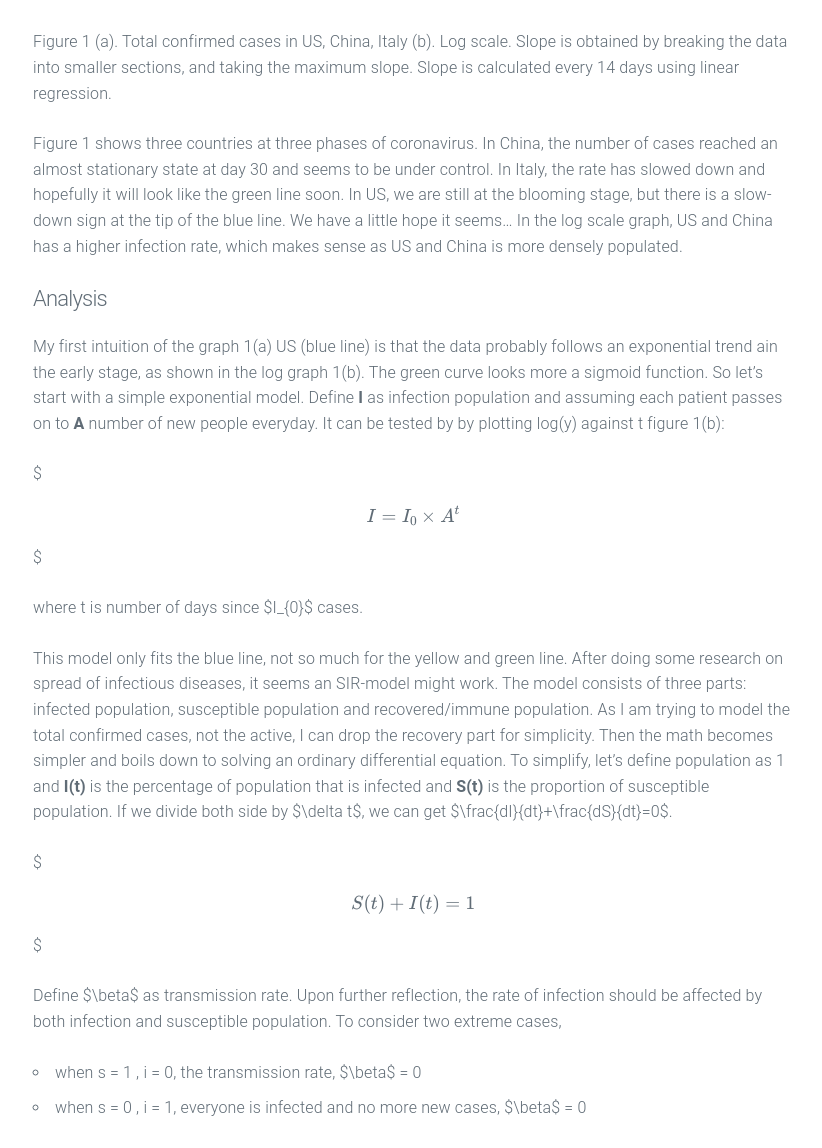
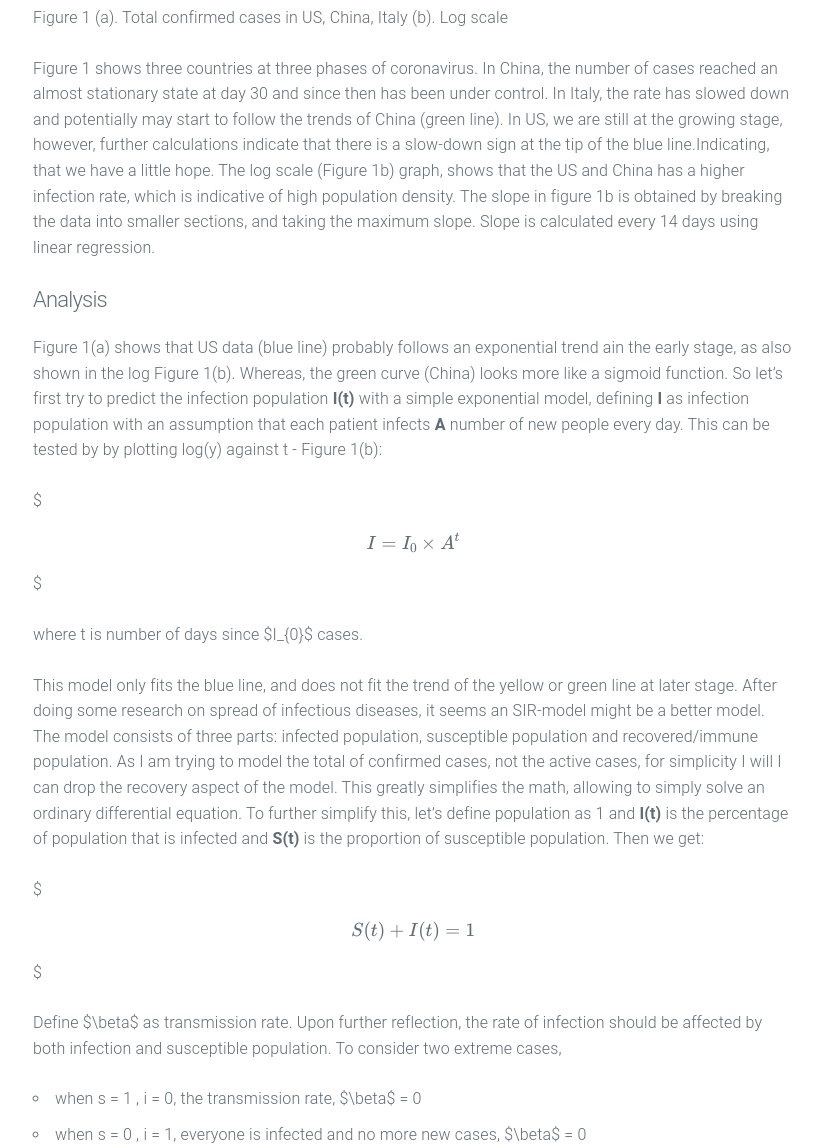
Before and after one commit to mumuxi15/mumuxi15.github.io, a Jekyll site: the page built from _posts/2020-03-14-virus.md, in a window 1280 px wide and 1400 px high, scrolled down 2373 px. Shown: the part 252-1400 px from the top of the window, without its empty margins (227-1049 px from the left). Built offline with Jekyll 4.4.1, drawn with Linux system fonts in a browser that asks for light colours; formulas are drawn with MathJax 3; some of the changed text lies outside the part shown; grey boxes are pictures that could not be loaded.

Commit message:
update virus blog

````diff
--- a/_posts/2020-03-14-virus.md
+++ b/_posts/2020-03-14-virus.md
@@ -10,9 +10,7 @@
 
 Updates on 3.31
 
-It has almost been a month since the quarantine started here in New York. Things have changed dramatically since I started this blog in early Feb. I started this blog because I was frustrated at not being able to easily find a single number that could tell me the total number of cases. Now google seems to have fixed that and there are more websites presenting decent nicely looking tables that are easy to scrape.
-
-Attached is my code, if you would like to try. The output format is json.
+In New York, almost a month has passed since the start of the quarantine. In this time huge changes have occurred since I first started this blog in early February. My initial goal was to create a source that would collect total number of cases worldwide since the most updated information was not easily available to the public. However, the current situation has now changed, and there are more reliable resources that are documenting the spread of COVID-19 and disseminating the research in clear graphs. However, if you like to try my code, I have presensted it below (output is in json format).
 
 ```python
 from bs4 import BeautifulSoup
@@ -74,21 +72,23 @@
 
 
 
-While coronavirus in China seems to be under control, here in US, it is just starting to go wild. The number of confirmed cases in US on March 31st is about 188,530 and some officials predict up to [240,000 death](https://www.theguardian.com/world/2020/mar/31/donald-trump-coronavirus-briefing-painful-us-deaths)
+While coronavirus in China seems to be under control, here in US, the number of infected individuals are only beginning to drastically rise. As of March 31st, the number of confirmed cases in US on March 31st is about 188,530 and some officials predict up to [240,000 deaths](https://www.theguardian.com/world/2020/mar/31/donald-trump-coronavirus-briefing-painful-us-deaths)
 
-∑(っ°Д °;)っ
+
 
 <img src="https://live.staticflickr.com/65535/49726316521_3e2a294821_c.jpg" width="800" alt="corona_tot">
 
-Figure 1 (a). Total confirmed cases in US, China, Italy   (b). Log scale. Slope is obtained by breaking the data into smaller sections, and taking the maximum slope. Slope is calculated every 14 days using linear regression.
+Figure 1 (a). Total confirmed cases in US, China, Italy                                             (b). Log scale
 
-Figure 1 shows three countries at three phases of coronavirus. In China, the number of cases reached an almost stationary state at day 30 and seems to be under control. In Italy, the rate has slowed down and hopefully it will look like the green line soon. In US, we are still at the blooming stage, but there is a slow-down sign at the tip of the blue line. We have a little hope it seems... In the log scale graph, US and China has a higher infection rate, which makes sense as US and China is more densely populated.
+
+
+Figure 1 shows three countries at three phases of coronavirus. In China, the number of cases reached an almost stationary state at day 30 and since then has been under control. In Italy, the rate has slowed down and potentially may start to follow the trends of China (green line). In US, we are still at the growing stage, however, further calculations indicate that there is a slow-down sign at the tip of the blue line.Indicating, that we have a little hope. The log scale (Figure 1b) graph, shows that the US and China has a higher infection rate, which is indicative of high population density. The slope in figure 1b is obtained by breaking the data into smaller sections, and taking the maximum slope. Slope is calculated every 14 days using linear regression.
 
 
 
 #### Analysis
 
-My first intuition of the graph 1(a) US (blue line) is that the data probably follows an exponential trend ain the early stage, as shown in the log graph 1(b). The green curve looks more a sigmoid function. So let's start with a simple exponential model. Define **I** as infection population and assuming each patient passes on to **A** number of new people everyday. It can be tested by by plotting log(y) against t figure 1(b):
+Figure 1(a) shows that US data (blue line) probably follows an exponential trend ain the early stage, as also shown in the log Figure 1(b). Whereas, the green curve (China) looks more like a sigmoid function. So let's first try to predict the infection population **I(t)** with a simple exponential model, defining **I** as infection population with an assumption that each patient infects **A** number of new people every day. This can be tested by by plotting log(y) against t - Figure 1(b):
 
 $
 \begin{equation} \label{0}
@@ -98,7 +98,7 @@
 
 where t is number of days since $I_{0}$ cases.
 
-This model only fits the blue line, not so much for the yellow and green line. After doing some research on spread of infectious diseases, it seems an SIR-model might work. The model consists of three parts: infected population, susceptible population and recovered/immune population. As I am trying to model the total confirmed cases, not the active, I can drop the recovery part for simplicity. Then the math becomes simpler and boils down to solving an ordinary differential equation. To simplify, let's define population as 1 and **I(t)** is the percentage of population that is infected and **S(t)** is the proportion of susceptible population.  If we divide both side by $\delta t$, we can get $\frac{dI}{dt}+\frac{dS}{dt}=0$.
+This model only fits the blue line, and does not fit the trend of the yellow or green line at later stage. After doing some research on spread of infectious diseases, it seems an SIR-model might be a better model. The model consists of three parts: infected population, susceptible population and recovered/immune population. As I am trying to model the total of confirmed cases, not the active cases, for simplicity I will I can drop the recovery aspect of the model. This greatly simplifies the math, allowing to simply solve an ordinary differential equation. To further simplify this, let's define population as 1 and **I(t)** is the percentage of population that is infected and **S(t)** is the proportion of susceptible population. Then we get:
 
 $\begin{equation} \label{1}
 S(t)+I(t) = 1
@@ -160,7 +162,7 @@
 
 <img src="https://live.staticflickr.com/65535/49726837227_baf1f56d59_c.jpg" width="600" alt="testing">
 
-In fact, turns out function $\begin{equation} \label{}
+In fact, turns out that this function $\begin{equation} \label{}
 \frac{dI}{dt} = \beta I \cdot (1-I)
 \end{equation}$  is the derivate of sigmoid function $\begin{equation} \label{}
 I = \frac{1}{1+e^{-t}}
````
Also changed, not shown: other parts of _posts/2020-03-14-virus.md (+2 -0 lines), 2 other files.
